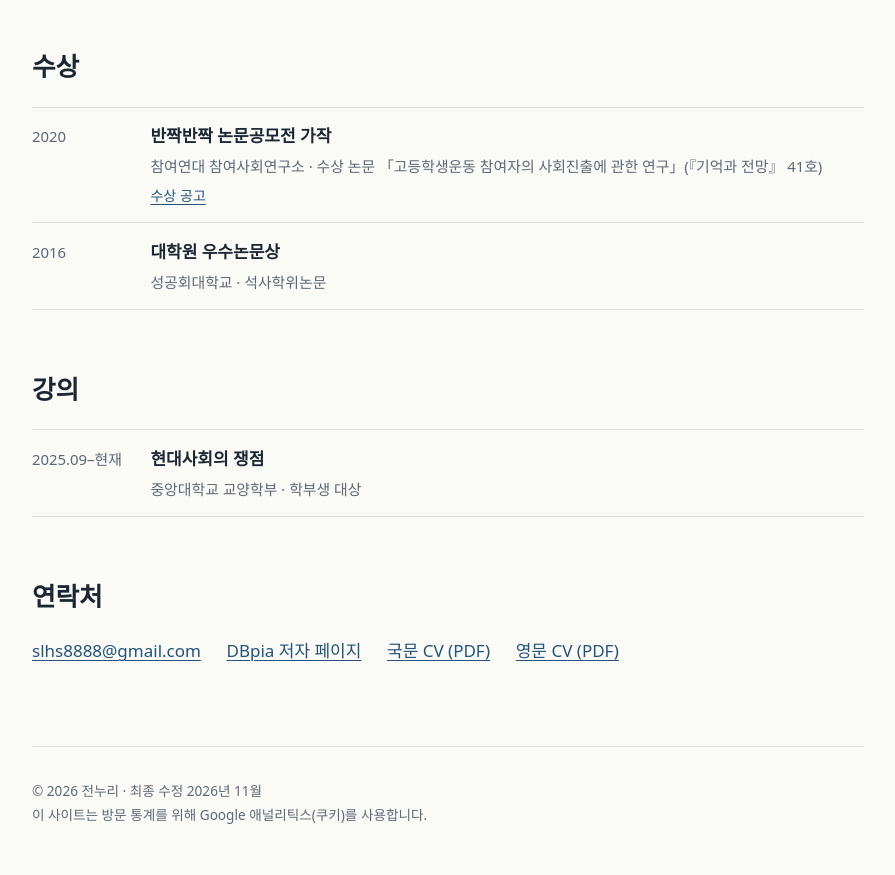
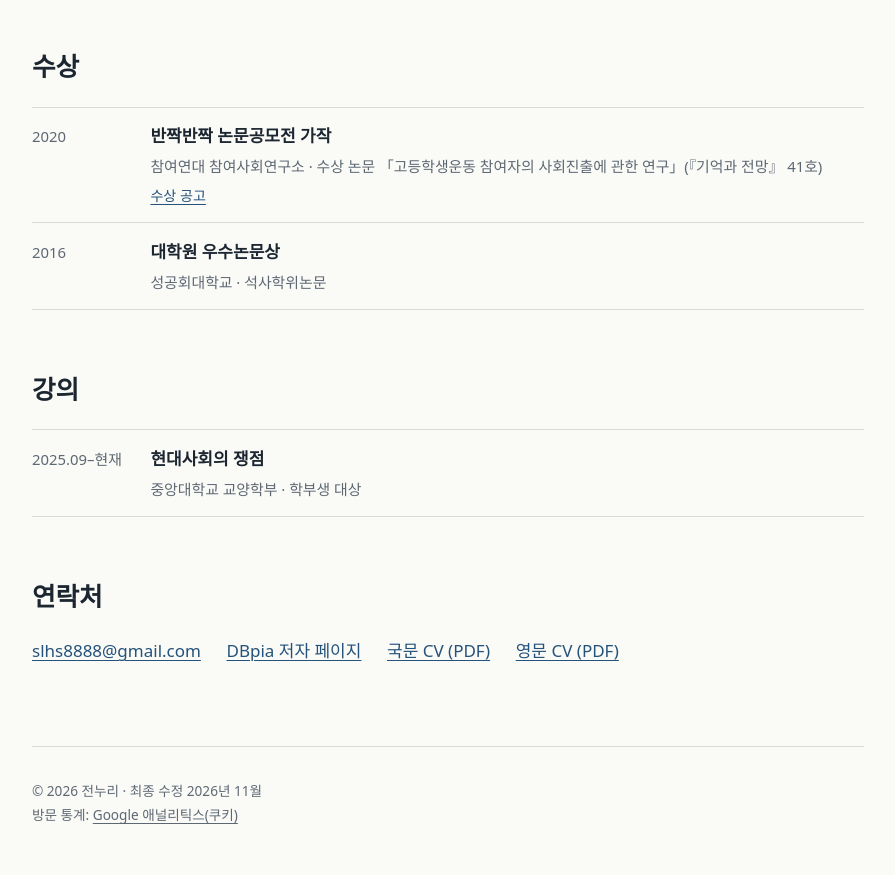
Before and after one commit to nuri-jeon/nuri-jeon.github.io, a plain HTML site: page index.html in a window 1280 px wide. Shown: the part 6883-7758 px from the top of the page, without its empty margins (192-1087 px from the left). Drawn offline with Linux system fonts and the light colour scheme; a web font is replaced by a local one.

Commit message:
Update index.html

```diff
--- a/index.html
+++ b/index.html
@@ -103,6 +103,7 @@
   .contact{display:flex;flex-wrap:wrap;gap:.6rem 1.6rem;margin:0;padding:0;list-style:none}
 
   footer{margin-top:4rem;padding:2rem 0 3rem;border-top:1px solid var(--rule);color:var(--muted);font-size:.85rem}
+  footer a{color:inherit}
 
   [hidden]{display:none!important}
 
@@ -351,7 +352,7 @@
     </ul>
   </section>
 
-  <footer>© 2026 전누리 · 최종 수정 2026년 11월<br>이 사이트는 방문 통계를 위해 Google 애널리틱스(쿠키)를 사용합니다.</footer>
+  <footer>© 2026 전누리 · 최종 수정 2026년 11월<br>방문 통계: <a href="https://policies.google.com/technologies/partner-sites?hl=ko">Google 애널리틱스(쿠키)</a></footer>
 </main>
 
 <!-- =========================== English =========================== -->
@@ -414,7 +415,7 @@
 
   <section><h2>Contact</h2><ul class="contact"><li><a href="mailto:slhs8888@gmail.com">slhs8888@gmail.com</a></li><li><a href="cv_en.pdf">CV (PDF)</a></li></ul></section>
 
-  <footer>© 2026 Nu-ri Jeon · Last updated November 2026<br>This site uses Google Analytics (cookies) to count visits.</footer>
+  <footer>© 2026 Nu-ri Jeon · Last updated November 2026<br>Visit statistics: <a href="https://policies.google.com/technologies/partner-sites?hl=en">Google Analytics (cookies)</a></footer>
 </main>
 
 <script>
```
